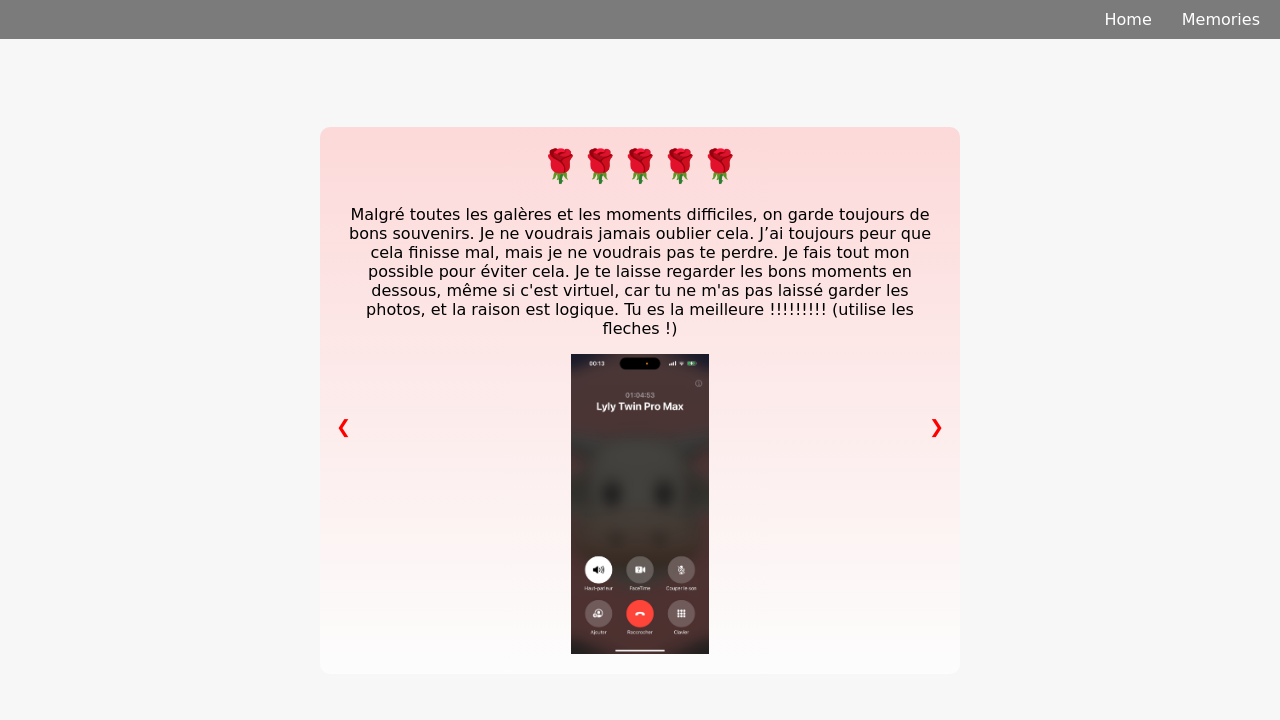
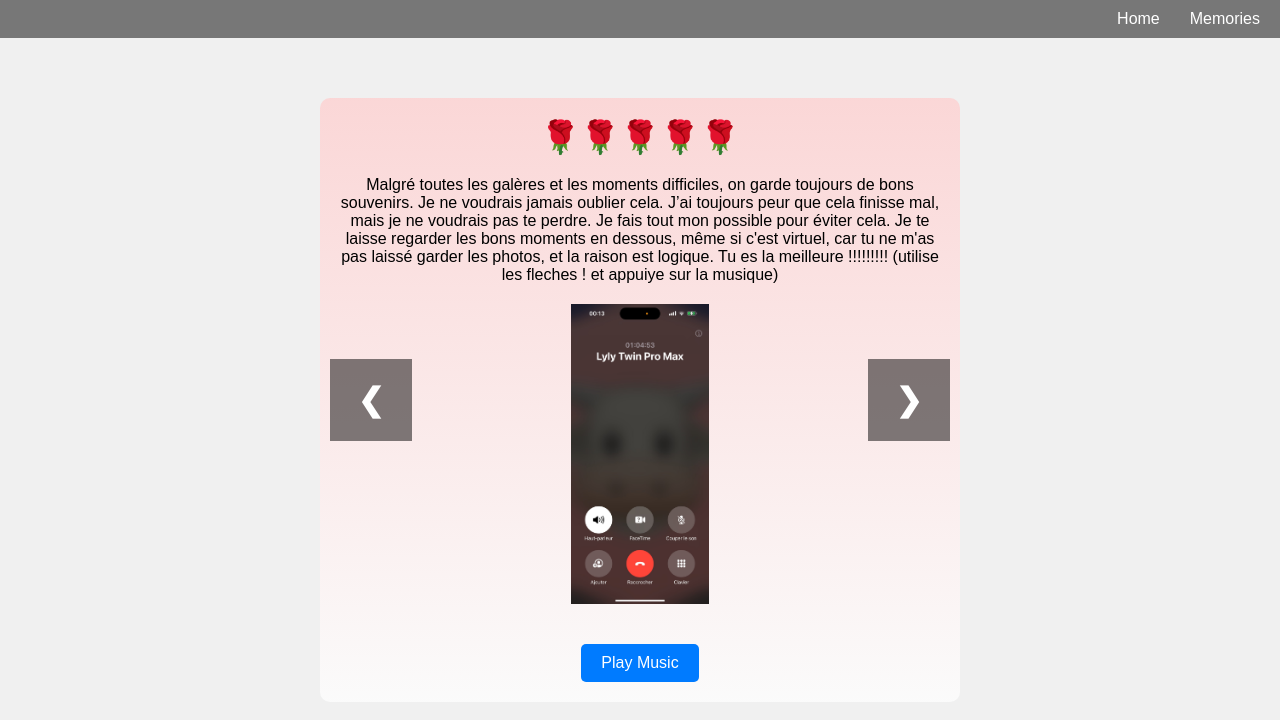
Before and after one commit to FirasAAA/FirasAAA.github.io, a plain HTML site: page roses.html in a window 1280 px wide. Drawn offline with Linux system fonts and the light colour scheme.

Commit message:
roses.html

```diff
--- a/roses.html
+++ b/roses.html
@@ -6,8 +6,92 @@
     <title>Roses Page</title>
     <link rel="stylesheet" href="styles.css">
     <script src="script.js" defer></script>
+    <style>
+        body {
+            font-family: Arial, sans-serif;
+            margin: 0;
+            padding: 0;
+            background: #f0f0f0;
+            text-align: center;
+        }
+        nav {
+            position: absolute;
+            top: 0;
+            right: 0;
+            background-color: rgba(0, 0, 0, 0.5);
+            padding: 10px;
+        }
+        nav ul {
+            margin: 0;
+            padding: 0;
+            list-style: none;
+            display: flex;
+        }
+        nav ul li {
+            margin-left: 10px;
+        }
+        nav ul li a {
+            color: white;
+            text-decoration: none;
+            padding: 10px;
+        }
+        nav ul li a:hover {
+            background-color: #ddd;
+            color: black;
+        }
+        .content {
+            margin: 20px;
+        }
+        .floating-emojis {
+            font-size: 2em;
+            animation: float 5s infinite;
+        }
+        @keyframes float {
+            0% { transform: translateY(0); }
+            50% { transform: translateY(-20px); }
+            100% { transform: translateY(0); }
+        }
+        .slides {
+            width: 80%;
+            max-width: 600px;
+            margin: 20px auto;
+            display: block;
+        }
+        .prev, .next {
+            position: absolute;
+            top: 50%;
+            width: 50px;
+            height: 50px;
+            background-color: rgba(0, 0, 0, 0.5);
+            color: white;
+            display: flex;
+            justify-content: center;
+            align-items: center;
+            cursor: pointer;
+            font-size: 2em;
+            transform: translateY(-50%);
+        }
+        .prev { left: 10px; }
+        .next { right: 10px; }
+        .audio-controls {
+            margin-top: 20px;
+        }
+        .audio-controls button {
+            padding: 10px 20px;
+            font-size: 1em;
+            cursor: pointer;
+            background-color: #007bff;
+            color: white;
+            border: none;
+            border-radius: 5px;
+            transition: background-color 0.3s ease;
+        }
+        .audio-controls button:hover {
+            background-color: #0056b3;
+        }
+    </style>
 </head>
-<body onload="playMusic()">
+<body>
     <nav>
         <ul>
             <li><a href="index.html">Home</a></li>
@@ -17,7 +101,7 @@
     <div class="content">
         <div class="floating-emojis">🌹🌹🌹🌹🌹</div>
         <p>Malgré toutes les galères et les moments difficiles, on garde toujours de bons souvenirs. Je ne voudrais jamais oublier cela. J’ai toujours peur que cela finisse mal, mais je ne voudrais pas te perdre. Je fais tout mon possible pour éviter cela. Je te laisse regarder les bons moments en dessous, même si c'est virtuel, car tu ne m'as pas laissé garder les photos, et la raison est logique. Tu es la meilleure !!!!!!!!!
-         (utilise les fleches !)
+         (utilise les fleches ! et appuiye sur la musique)
         </p>
         <img class="slides" src="/1.jpg" style="display: block;">
         <img class="slides" src="/2.jpg" style="display: none;">
@@ -31,10 +115,42 @@
         <img class="slides" src="/9.jpg" style="display: none;">
         <img class="slides" src="/10.jpg" style="display: block;">
         <img class="slides" src="/11.jpg" style="display: none;">
-            <a class="prev" onclick="changeSlide(-1)">&#10094;</a>
-            <a class="next" onclick="changeSlide(1)">&#10095;</a>
+        <a class="prev" onclick="changeSlide(-1)">&#10094;</a>
+        <a class="next" onclick="changeSlide(1)">&#10095;</a>
+        <div class="audio-controls">
+            <button onclick="toggleMusic()">Play Music</button>
         </div>
     </div>
-    <audio id="background-music" src="/08- Kara Sevda - Anlatamam.mp3" loop></audio>
+    <audio id="background-music" src="/08- Kara Sevda - Anlatamam.mp3" preload="auto"></audio>
+    <script>
+        let currentImageIndex = 0;
+        const images = ['/1.jpg', '/2.jpg', '/3.jpg', '/4.jpg', '/5.jpg', '/6.jpg', '/7.jpg', '/8.jpg', '/9.jpg', '/10.jpg', '/11.jpg'];
+        const audio = document.getElementById('background-music');
+
+        function showImage(index) {
+            const slides = document.querySelectorAll('.slides');
+            slides.forEach((slide, i) => {
+                slide.style.display = (i === index) ? 'block' : 'none';
+            });
+        }
+
+        function changeSlide(step) {
+            currentImageIndex = (currentImageIndex + step + images.length) % images.length;
+            showImage(currentImageIndex);
+        }
+
+        function toggleMusic() {
+            if (audio.paused) {
+                audio.play();
+                document.querySelector('.audio-controls button').textContent = 'Pause Music';
+            } else {
+                audio.pause();
+                document.querySelector('.audio-controls button').textContent = 'Play Music';
+            }
+        }
+
+        // Show the first image by default
+        showImage(currentImageIndex);
+    </script>
 </body>
 </html>
```
